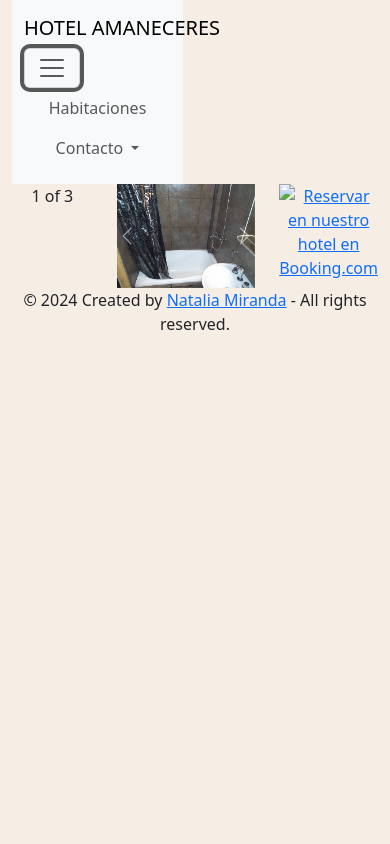
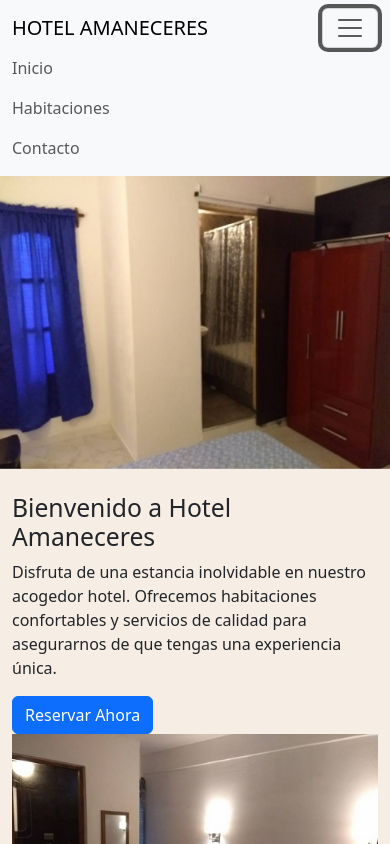
Before and after one commit to natimiranda28/Hotel-Amaneceres, a website: page index.html in a window 390 px wide. Both pictures are taken after a click on the button "Toggle navigation". Shown: the top 844 px of the page. Drawn offline with nearby package versions, Linux system fonts and the light colour scheme; a web font is replaced by a local one.

Commit message:
Interfaz modificada y mejorada

```diff
--- a/index.html
+++ b/index.html
@@ -5,86 +5,75 @@
     <meta name="viewport" content="width=device-width, initial-scale=1.0">
     <title>Hotel Amaneceres</title>
 
+    <!-- Enlaces -->
     <link href="https://cdn.jsdelivr.net/npm/bootstrap@5.3.2/dist/css/bootstrap.min.css" rel="stylesheet" integrity="sha384-T3c6CoIi6uLrA9TneNEoa7RxnatzjcDSCmG1MXxSR1GAsXEV/Dwwykc2MPK8M2HN" crossorigin="anonymous">
     <link rel="stylesheet" href="../CSS/Style.css">
+
 </head>
 <body>
 
-    <header>
-        <div class="container text-center">
-            <div class="row">
-                <div class="col-6">
-                    <nav class="navbar navbar-expand-lg bg-body-tertiary">
-                        <div class="container-fluid">
-                            <a class="navbar-brand" href="../index.html">HOTEL AMANECERES</a>
-                            <button class="navbar-toggler" type="button" data-bs-toggle="collapse" data-bs-target="#navbarSupportedContent" aria-controls="navbarSupportedContent" aria-expanded="false" aria-label="Toggle navigation">
+    <!-- NAVBAR -->
+    <nav class="navbar navbar-expand-lg navbar-light bg-light">
+        <div class="container">
+            <a class="navbar-brand" href="#">HOTEL AMANECERES</a>
+            <button class="navbar-toggler" type="button" data-bs-toggle="collapse" data-bs-target="#navbarNav" aria-controls="navbarNav" aria-expanded="false" aria-label="Toggle navigation">
                 <span class="navbar-toggler-icon"></span>
             </button>
-                            <div class="collapse navbar-collapse" id="navbarSupportedContent">
-                                <ul class="navbar-nav me-auto mb-2 mb-lg-0">
-                                    <a class="nav-link" href="../HTML/Habitaciones.html" target="_blank" rel="noopener">Habitaciones</a>
-
-                                    </li>
-                                    <li class="nav-item dropdown">
-                                        <a class="nav-link dropdown-toggle" href="#" role="button" data-bs-toggle="dropdown" aria-expanded="false">
-                                            Contacto
-                                        </a>
-                                        <ul class="dropdown-menu">
-                                            <!-- Incluir datos de contacto aquí -->
-                                            <li><a class="dropdown-item" href="#">Action</a></li>
-                                            <li><a class="dropdown-item" href="#">Another action</a></li>
-                                            <li><hr class="dropdown-divider"></li>
-                                            <li><a class="dropdown-item" href="#">Something else here</a></li>
-                                        </ul>
-                                    </li>
+            <div class="collapse navbar-collapse" id="navbarNav">
+                <ul class="navbar-nav ml-auto">
+                    <li class="nav-item"><a class="nav-link" href="#">Inicio</a></li>
+                    <li class="nav-item"><a class="nav-link" href="#">Habitaciones</a></li>
+                    <li class="nav-item"><a class="nav-link" href="#">Contacto</a></li>
                 </ul>
             </div>
         </div>
     </nav>
+
+    <!-- Carruseles -->
+    <header>
+        <div id="carouselExample" class="carousel slide" data-bs-ride="carousel">
+            <div class="carousel-inner">
+                <div class="carousel-item active">
+                    <img src="../images/47683578_1950319628420378_2474028615650508800_n.jpg" class="d-block w-100" alt="...">
+                </div>
+                <div class="carousel-item">
+                    <img src="../images/48168171_1950319718420369_4833676591441641472_n.jpg" class="d-block w-100" alt="...">
+                </div>
+                <div class="carousel-item">
+                    <img src="../images/baño2.jpg" class="d-block w-100" alt="...">
                 </div>
             </div>
-            <div class="row">
-                <div class="col">
-                    1 of 3
-                </div>
-                <div class="col-5">
-                    <div id="carouselExample" class="carousel slide">
-                        <div class="carousel-inner">
-                            <div class="carousel-item active">
-                                <img src="../images/47681940_1950319905087017_7372321035850350592_n.jpg" class="d-block w-100" alt="...">
-                            </div>
-                            <div class="carousel-item">
-                                <img src="../images/47683361_1950319801753694_1038640177276256256_n.jpg" class="d-block w-100" alt="...">
-                            </div>
-                            <!-- Otros elementos del carrusel... -->
-                        </div>
-                        <button class="carousel-control-prev" type="button" data-bs-target="#carouselExample" data-bs-slide="prev">
+            <!-- <button class="carousel-control-prev" type="button" data-bs-target="#carouselExample" data-bs-slide="prev">
                 <span class="carousel-control-prev-icon" aria-hidden="true"></span>
                 <span class="visually-hidden">Previous</span>
             </button>
             <button class="carousel-control-next" type="button" data-bs-target="#carouselExample" data-bs-slide="next">
                 <span class="carousel-control-next-icon" aria-hidden="true"></span>
                 <span class="visually-hidden">Next</span>
-                        </button>
+            </button> -->
         </div>
+    </header>
+
+
+    <div class="container my-4">
+        <div class="row">
+            <div class="col-md-6">
+                <h2>Bienvenido a Hotel Amaneceres</h2>
+                <p>Disfruta de una estancia inolvidable en nuestro acogedor hotel. Ofrecemos habitaciones confortables y servicios de calidad para asegurarnos de que tengas una experiencia única.</p>
+                <a href="#" class="btn btn-primary">Reservar Ahora</a>
             </div>
-                <div class="col">
-                    <a href="#" target="_blank">
-                        <img src="URL_DE_LA_IMAGEN_DEL_BOTON" alt="Reservar en nuestro hotel en Booking.com">
-                    </a>
-
+            <div class="col-md-6">
+                <img src="../images/48359194_1950319565087051_7813843493490524160_n.jpg" alt="Bienvenido" class="img-fluid">
             </div>
         </div>
     </div>
-    </header>
 
-    <footer>
+
+    <footer class="bg-light text-center py-3">
       <p class="text-center">&copy; 2024 Created by <a href="https://main--marianataliamiranda.netlify.app" target="_blank" rel="noopener">Natalia Miranda</a> - All rights reserved. </p>
-
     </footer>
 
-
-    <!-- Scripts-->
+    <!-- Scripts -->
     <script src="https://cdn.jsdelivr.net/npm/bootstrap@5.3.2/dist/js/bootstrap.bundle.min.js" integrity="sha384-C6RzsynM9kWDrMNeT87bh95OGNyZPhcTNXj1NW7RuBCsyN/o0jlpcV8Qyq46cDfL" crossorigin="anonymous"></script>
 
 </body>
```
Also changed, not shown: images/47683361_1950319801753694_1038640177276256256_n.jpg (deleted), images/baño1.jpg (renamed from images/47681940_1950319905087017_7372321035850350592_n.jpg), images/baño2.jpg (renamed from images/47686365_1951498488302492_4245425728708935680_n.jpg), images/baño3.jpg (renamed from images/47792706_1950319671753707_3056396373915074560_n.jpg). Lines whose indentation alone changed are shown as unchanged.
